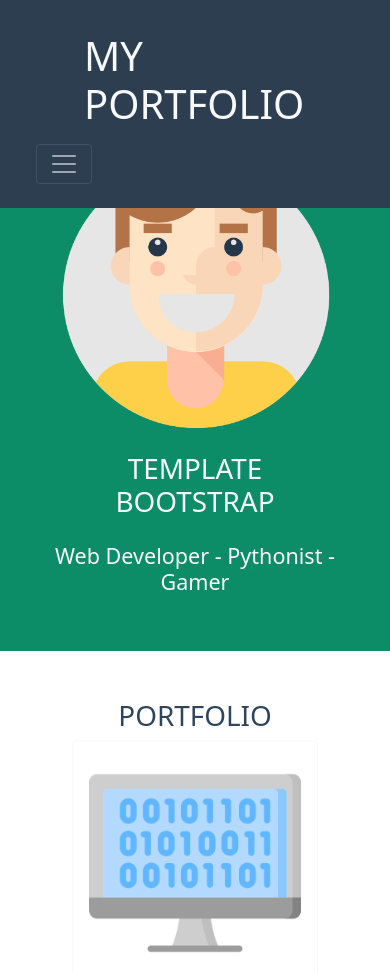
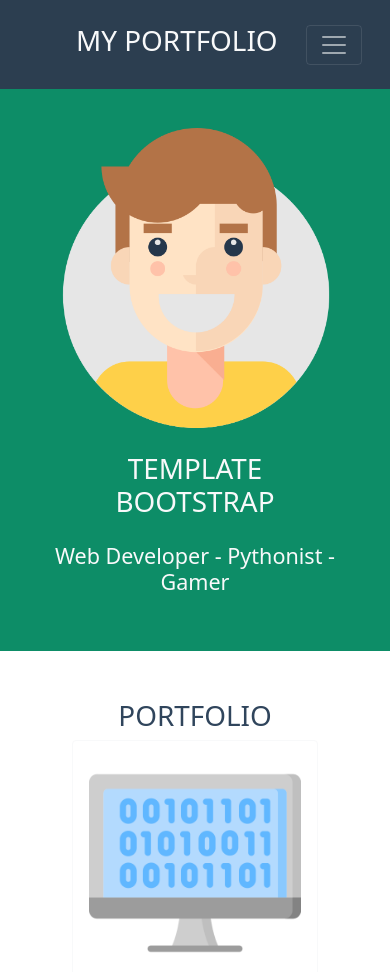
Before and after one commit to Echo-Darlyson/bootstrap-template, a plain HTML site: page index.html in a window 390 px wide. Shown: the top 972 px of the page. Drawn offline with nearby package versions, Linux system fonts and the light colour scheme.

Commit message:
Melhora na responsividade da barra de navegação

```diff
--- a/index.html
+++ b/index.html
@@ -42,7 +42,7 @@
     <title>My Portfolio</title>
 </head>
 <body>
-    <nav class="navbar navbar-expand-lg p-4 navbar-dark fixed-top" style="background-color:#2c3e50; transition: 0.4s;" id="nav-bar">
+    <nav class="navbar navbar-expand-lg p-3 navbar-dark fixed-top" style="background-color:#2c3e50; transition: 0.4s;" id="nav-bar">
         <div class="container-fluid">
             <h1 class="navbar-text text-light ms-5" id="title" style="transition: 0.4s">MY PORTFOLIO</h1>
             <button class="navbar-toggler" type="button" data-bs-toggle="collapse" data-bs-target="#navbarNav" id="toggle-button" onclick="isClicked()">
--- a/script.js
+++ b/script.js
@@ -1,10 +1,12 @@
 window.onscroll = function(){
-    if(document.body.scrollTop > 80 || document.documentElement.scrollTop > 80){
-        document.querySelector("#nav-bar").className = "navbar navbar-expand-lg p-2 navbar-dark fixed-top"
-        document.querySelector("#title").style.fontSize = "30px"
-    }else{
-        document.querySelector("#nav-bar").className = "navbar navbar-expand-lg p-4 navbar-dark fixed-top"
-        document.querySelector("#title").style.fontSize = "30pt"
+    if(window.innerWidth > 576){
+        if(document.body.scrollTop > 80 || document.documentElement.scrollTop > 80){
+            document.querySelector("#nav-bar").className = "navbar navbar-expand-sm p-2 navbar-dark fixed-top"
+            document.querySelector("#title").style.fontSize = "30px"
+        }else{
+            document.querySelector("#nav-bar").className = "navbar navbar-expand-sm p-3 navbar-dark fixed-top"
+            document.querySelector("#title").style.fontSize = "30pt"
+        }
     }
 }
 
@@ -15,7 +17,7 @@
     }
 }
 window.onresize = function(){
-    if(window.innerWidth > 573){
+    if(window.innerWidth > 576){
         document.getElementById("navbarNav").style.position = "absolute"
     }
 }
```
